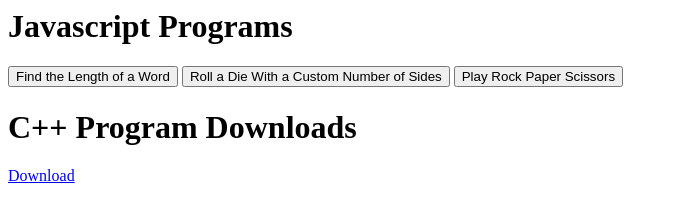
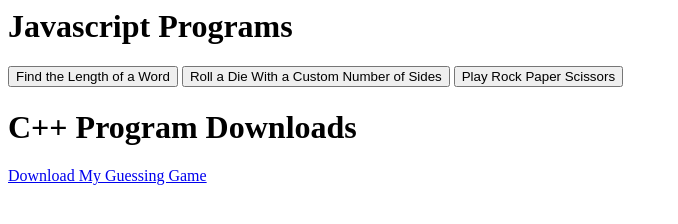
Before and after one commit to andstu/andstu.github.io, a plain HTML site: page index.html in a window 1280 px wide. Shown: the whole page, without its empty margins (0-678 px from the left). Drawn offline with Linux system fonts and the light colour scheme.

Commit message:
Fixed Download

```diff
--- a/index.html
+++ b/index.html
@@ -78,7 +78,7 @@ var compare = function (choice1, choice2) {
 
 <h1> C++ Program Downloads </h1>
 
-<a href="C:\Programs\Guess.exe" download="Download My Guessing Game">Download</a>
+<a href="C:\Programs\Guess.exe" download="Guess">Download My Guessing Game</a>
 
 
 
```
